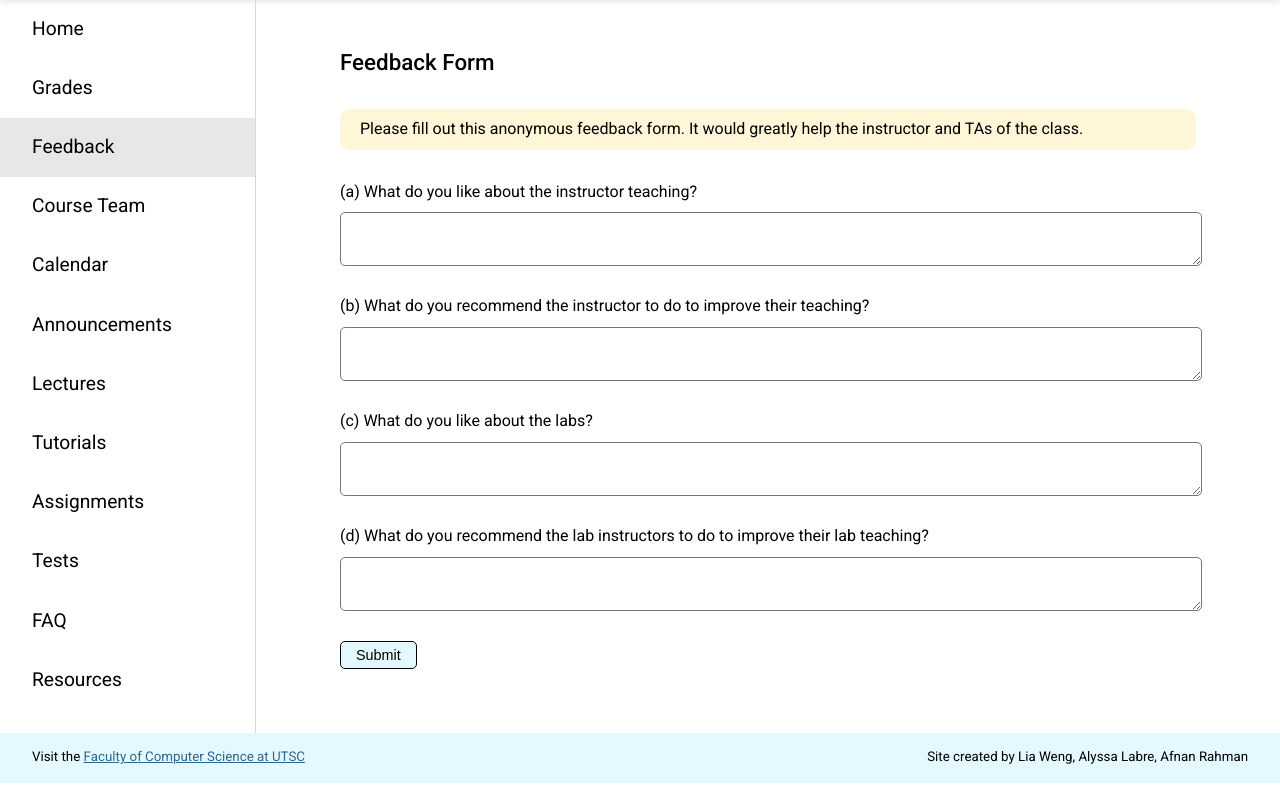
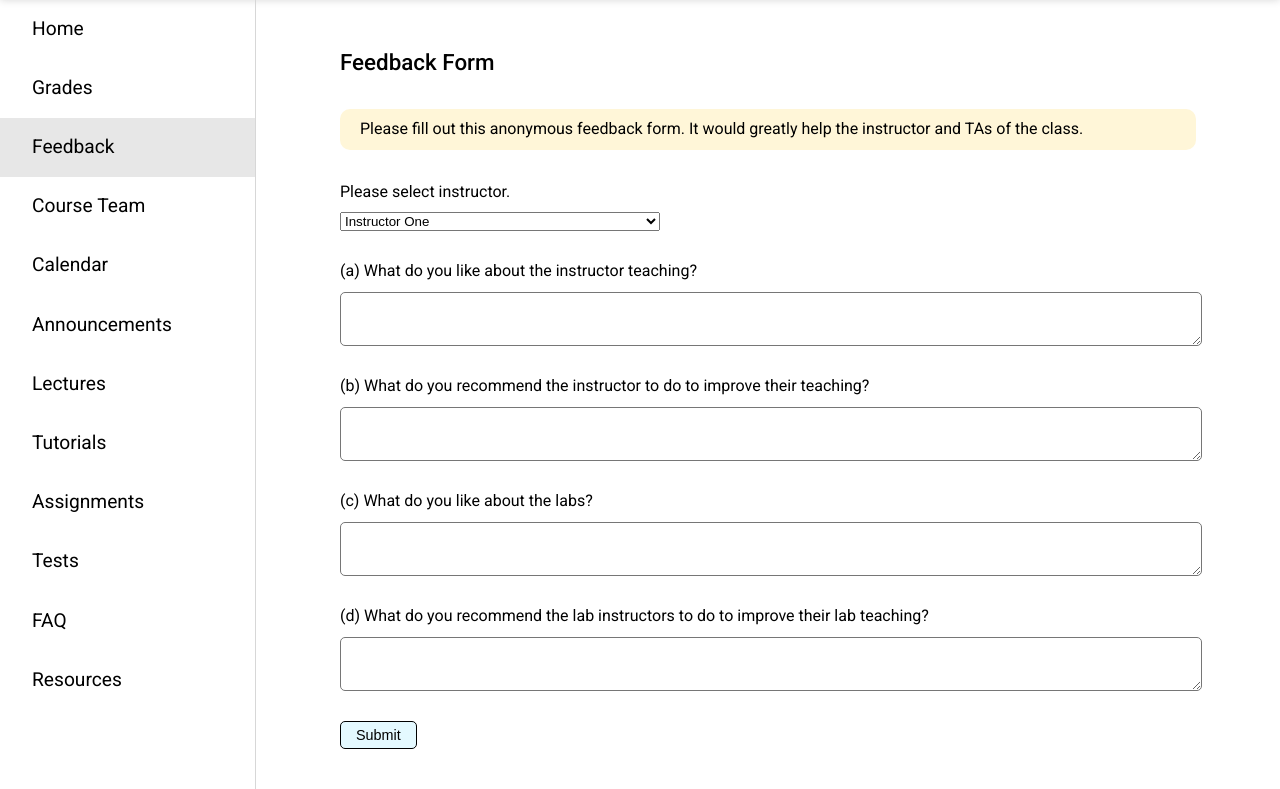
Before and after one commit to LiaWeng/CSCB20-Assignment3, a Flask app: page /feedback in a window 1280 px wide. Shown: the part 59-848 px from the top of the page. Run offline with Flask 2, Linux system fonts and the light colour scheme; a user stored in the database is signed in; data comes from the database, SQL or seed files in the repository; both versions use the stored data as it was after the commit.

Commit message:
feedback & requirements.txt

```diff
--- a/app.py
+++ b/app.py
@@ -54,6 +54,8 @@ class Remark(db.Model):
 class Feedback(db.Model):
     __tablename__ = 'Feedback'
     id = db.Column(db.Integer, primary_key=True)
+    instructor_username = db.Column(db.String(20), db.ForeignKey(
+        'Instructor.username'), nullable=False)
     q1 = db.Column(db.String(1000), nullable=False)
     q2 = db.Column(db.String(1000), nullable=False)
     q3 = db.Column(db.String(1000), nullable=False)
@@ -123,15 +125,16 @@ def grades():
 @app.route('/feedback', methods=['GET', 'POST'])
 def feedback():
     check_authorization()
+    instructors = get_instructors()
 
     if request.method == 'GET':
         if session['type'] == 'student':
-            return render_template('feedback_s.html', page='feedback')
+            return render_template('feedback_s.html', page='feedback', instructors=instructors)
         else:
-            feedbacks = get_feedback()
+            feedbacks = get_feedback(session['user'])
             return render_template('feedback_i.html', page='feedback', feedbacks=feedbacks)
     else:
-        return add_feedback(request.form["q1"], request.form["q2"], request.form["q3"], request.form["q4"])
+        return add_feedback(request.form["instructor"], request.form["q1"], request.form["q2"], request.form["q3"], request.form["q4"], instructors)
 
 
 @app.route('/team')
@@ -239,20 +242,25 @@ def check_authorization():
         abort(403, "Please sign in to access this page.")
 
 
-def add_feedback(q1, q2, q3, q4):
+def add_feedback(instructor, q1, q2, q3, q4, instructors):
     try:
-        feedback = Feedback(q1=q1, q2=q2, q3=q3, q4=q4)
+        feedback = Feedback(instructor_username=instructor,
+                            q1=q1, q2=q2, q3=q3, q4=q4)
         db.session.add(feedback)
         db.session.commit()
         flash("Thank you for submitting your feedback.", 'success')
     except Exception as err:
         flash("Error submitting feedback.", 'error')
 
-    return render_template('feedback_s.html', page='feedback')
+    return render_template('feedback_s.html', page='feedback', instructors=instructors)
 
 
-def get_feedback():
-    return Feedback.query.all()
+def get_instructors():
+    return Instructor.query.all()
+
+
+def get_feedback(username):
+    return Feedback.query.filter_by(instructor_username=username)
 
 
 if __name__ == '__main__':
--- a/static/styles.css
+++ b/static/styles.css
@@ -484,6 +484,11 @@ nav a:hover {
   flex-direction: column;
 }
 
+.feedback-form select {
+  margin: 10px 0 30px 0;
+  width: 20rem;
+}
+
 .feedback-form textarea {
   width: 100%;
   height: 3rem;
--- a/templates/feedback_s.html
+++ b/templates/feedback_s.html
@@ -34,6 +34,14 @@
     {% endwith %}
 
     <form class="feedback-form" action="http://127.0.0.1:5000/feedback" method="post">
+      <label for="instructor">Please select instructor.</label>
+
+      <select name="instructor">
+        {% for instructor in instructors %}
+        <option value={{instructor.username}}>{{instructor.first_name}} {{instructor.last_name}}</option>
+        {% endfor %}
+      </select>
+
       <label for="q1">(a) What do you like about the instructor teaching?</label>
       <textarea id="q1" name="q1" maxlength="1000"></textarea>
 
--- a/templates/grades_i.html
+++ b/templates/grades_i.html
@@ -18,6 +18,12 @@
   {% block content %}
 
   <div class="content">
+    <h1 class="page-title">Remark Requests</h1>
+
+    <div class="description">
+      instructor's view
+    </div>
+
     <h1 class="page-title">Grades</h1>
 
     <div class="description">
```
Also changed, not shown: requirements.txt (added, +18 -0 lines), templates/feedback_i.html (+12 -2 lines), assignment3.db, 1 other file.
